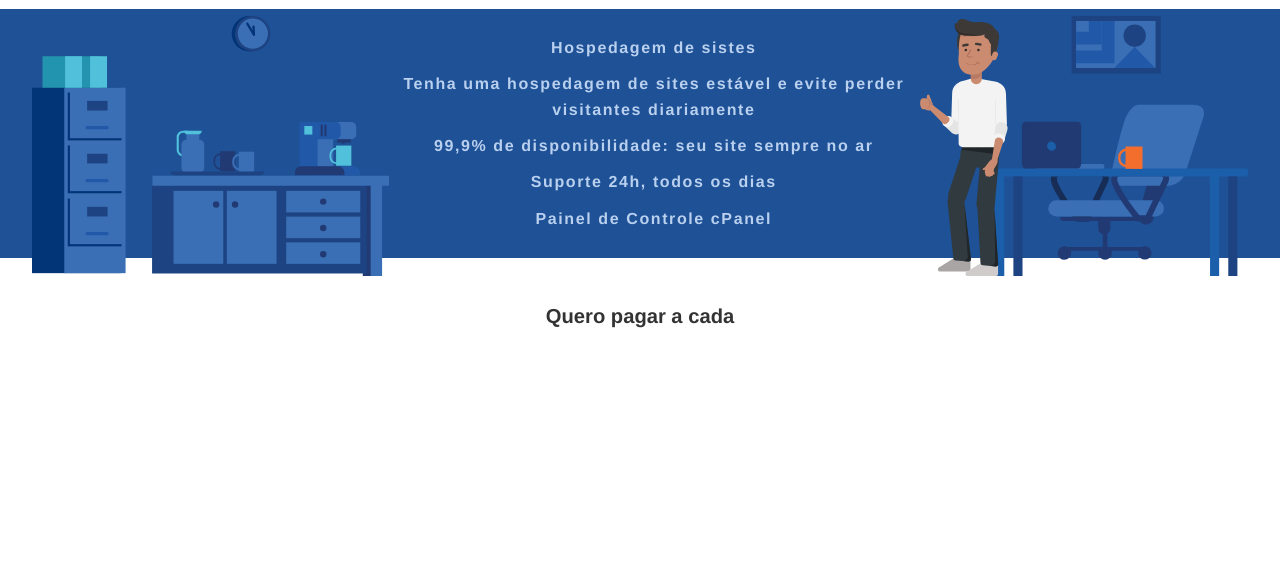
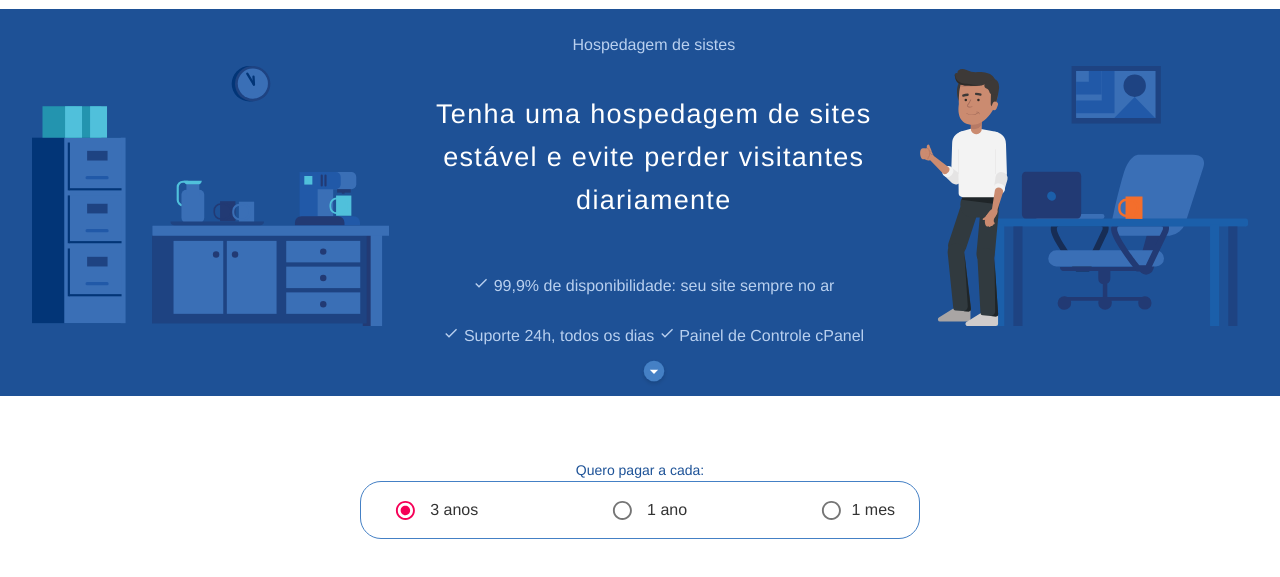
Before and after one commit to iohancamargo/iohan_react_with_ux_component_redux, a React app: page / in a window 1280 px wide. Shown: the part 43-620 px from the top of the page. Built offline with nearby package versions, Linux system fonts and the light colour scheme.

Commit message:
Ajustasndo page home

```diff
--- a/src/components/Header.js
+++ b/src/components/Header.js
@@ -1,7 +1,10 @@
 /* Libs  */
-
 import React from 'react';
 import { withRouter } from "react-router";
+
+/* Components */
+import Grid from '@material-ui/core/Grid';
+import CheckIcon from '@material-ui/icons/Check';
 
 export const Header = () => {
     return (
@@ -14,11 +17,41 @@ export const Header = () => {
                             <img src="/images/img_header_left.svg" alt="Hostgator" />
                         </div>
                         <div>
-                            <h1 className="header__title_first">Hospedagem de sistes</h1>
-                            <h1 className="header__title_first">Tenha uma hospedagem de sites estável e evite perder visitantes diariamente</h1>
-                            <h1 className="header__title_first">99,9% de disponibilidade: seu site sempre no ar</h1>
-                            <h1 className="header__title_first">Suporte 24h, todos os dias</h1>
-                            <h1 className="header__title_first">Painel de Controle cPanel</h1>
+                            {/*
+
+                            <p className="header__title_small"><CheckIcon />99,9% de disponibilidade: seu site sempre no ar</p>
+                            <p className="header__title_small"><CheckIcon />Painel de Controle cPanel</p> */}
+                            <Grid container spacing={1} justify="center">
+                                <Grid xs={12} sm={12} md={12} item >
+                                    <p className="header__title_small">Hospedagem de sistes</p>
+                                </Grid>
+                                <Grid xs={12} sm={12} md={12} item>
+                                    <p className="header__title_big">Tenha uma hospedagem de sites estável e evite perder visitantes diariamente</p>
+                                </Grid>
+                                <Grid xs={12} sm={12} md={12} item >
+                                    <p className="header__title_small"><CheckIcon className="header__icon"/> 99,9% de disponibilidade: seu site sempre no ar</p>
+                                </Grid>
+
+                                <Grid xs={12} sm={12} md={12} item >
+                                    <p className="header__title_small"><CheckIcon className="header__icon"/> Suporte 24h, todos os dias <CheckIcon className="header__icon"/> Painel de Controle cPanel</p>
+                                </Grid>
+
+                                <Grid xs={12} sm={12} md={12} item >
+                                    <img src="/images/img_arrow_down.svg" className="header__img_arrow" alt="Hostgator" />
+                                </Grid>
+
+
+
+                                {/* <Grid xs={12} sm={12} md={6} lg={6}>
+                                    <p className="header__title_small"><CheckIcon className="header__icon"/> Suporte 24h, todos os dias</p>
+                                    </Grid>
+                                    <Grid xs={12} sm={12} md={6} lg={6}>
+                                    <p className="header__title_small"><CheckIcon className="header__icon"/> Painel de Controle cPanel</p>
+                                </Grid> */}
+
+                            </Grid>
+
+
                         </div>
                         <div className="header__right">
                             <img src="/images/img_header_right.svg" alt="Hostgator" />
--- a/src/components/HomePage.js
+++ b/src/components/HomePage.js
@@ -1,14 +1,36 @@
 /* Libs */
 import { withRouter } from "react-router";
-import React from "react";
+import React, { useState } from "react";
 
 /* Components */
+import Grid from '@material-ui/core/Grid';
 import Header from '../components/Header';
+import PropTypes from 'prop-types';
+import { withStyles } from '@material-ui/core/styles';
+import green from '@material-ui/core/colors/green';
+import Radio from '@material-ui/core/Radio';
+import RadioButtonUncheckedIcon from '@material-ui/icons/RadioButtonUnchecked';
+import RadioButtonCheckedIcon from '@material-ui/icons/RadioButtonChecked';
 
+const styles = {
+    root: {
+      color: green[600],
+      '&$checked': {
+        color: green[500],
+      },
+    },
+    checked: {},
+  };
 const HomePage = () => {
 
-    // const [email, setEmail] = useState('iohan.camargo@vamilly.com.br');
+    const [selectedValue, setSelectedValue] = useState('a');
+
     // const [password, setPassword] = useState('123456');
+
+
+    const handleChange = () => {
+        setSelectedValue('b')
+    };
 
     // const onSubmit = (e) => {
 
@@ -41,7 +63,43 @@ const HomePage = () => {
         <Header />
         <div className="box-layout">
             <div className="box-layout__box">
-                <h5 className="box-layout__title">Quero pagar a cada</h5>
+                <p className="home__small_title">Quero pagar a cada:</p>
+
+                <div className="home__group-radio">
+                    <div className="header__left">
+                        <Radio
+                            checked={selectedValue === 'a'}
+                            onChange={handleChange}
+                            value="a"
+                            name="radio-button-demo"
+                            aria-label="A"
+                        /> <span>3 anos</span>
+                    </div>
+
+                    <div>
+                        <Radio
+                            checked={selectedValue === 'b'}
+                            onChange={handleChange}
+                            value="b"
+                            name="radio-button-demo"
+                            aria-label="B"
+                        /> <span>1 ano</span>
+
+
+                    </div>
+
+                    <div className="header__right">
+                        <Radio
+                            checked={selectedValue === 'c'}
+                            onChange={handleChange}
+                            value="c"
+                            name="radio-button-demo"
+                            aria-label="C"
+                        /><span>1 mes</span>
+                    </div>
+                </div>
+
+
                 {/* <p>Insira seu e-mail ou login para acessar.</p>
                 <form className="form" onSubmit={onSubmit}>
                     <input value={email} onChange={(e) => setEmail(e.target.value)} />
--- a/src/styles/components/_header.scss
+++ b/src/styles/components/_header.scss
@@ -1,25 +1,3 @@
-// header {
-//     position: relative;
-//     height: 300px;
-//     background-image: linear-gradient(#ff9d2f, #ff6126);
-//   }
-
-//   h1 {
-//     padding: 100px 0;
-//     font: 44px "Arial";
-//     text-align: center;
-//   }
-
-//   header h1 {
-//     color: white;
-//   }
-
-//   svg {
-//     position: absolute;
-//     bottom: 0;
-//     width: 100%;
-//     height: 100px;
-//   }
 .header {
   background: $medium-blue;
 }
@@ -30,26 +8,36 @@
     justify-content: space-between;
     padding: $xs-size;
     width: 100%;
-    max-height: 270px;
 }
 
 .header__content-container {
     margin: 0 auto;
     padding: $m-size;
-    //max-width: 80rem;
   }
 
-.header__title_first {
+.header__title_small {
     text-align: center;
     font-size: 16px;
-    letter-spacing: 1.6px;
+    margin-bottom: 0;
     color: #B9D0EF;
     opacity: 1;
 }
 
+.header__title_big {
+    text-align: center;
+    font-size: 27px;
+    letter-spacing: 1.3px;
+    color: #fff;
+    opacity: 1;
+}
+
+.header__icon {
+    font-size: 16px !important;
+}
+
 .header__right {
     padding-right: 1em;
-    margin-bottom: -3%;
+    //margin-bottom: -3%;
     img {
         max-height: 260px;
     }
@@ -57,7 +45,7 @@
 
 .header__left {
     padding-left: 1em;
-    margin-bottom: -3%;
+    //margin-bottom: -3%;
     img {
         max-height: 260px;
     }
@@ -68,3 +56,10 @@
     margin-left: 25%;
     margin-top: 5px;
 }
+
+.header__img_arrow {
+    margin-left: auto;
+    margin-right: auto;
+    display: block;
+    max-width: 32px;
+}
--- /dev/null
+++ b/src/styles/components/_home-page.scss
@@ -0,0 +1,18 @@
+.home__small_title {
+    text-align: center;
+    font-size: 14px;
+    margin-bottom: 0;
+    color: #1D5297;
+    opacity: 1;
+}
+
+.home__group-radio {
+    width: 100%;
+    display: flex;
+    padding: $xs-size;
+    align-items: center;
+    border-radius: 21px;
+    border: 1px solid #4480C5;
+    justify-content: space-between;
+    font-size: 16px;
+}
--- a/src/styles/styles.scss
+++ b/src/styles/styles.scss
@@ -4,11 +4,11 @@
 @import './components/button';
 @import './components/header';
 @import './components/content-container';
-// @import './components/page-header';
 // @import './components/input-group';
 // @import './components/inputs';
 @import './components/form';
 @import './components/visibility';
 @import './components/list';
 @import './components/loader';
+@import './components/home-page';
 @import './components/not-found-page';
```
Also changed, not shown: src/styles/components/_page-header.scss (deleted, +0 -17 lines), public/images/img_arrow_down.svg (added), public/images/img_card._home.svg (added), 1 other file.
